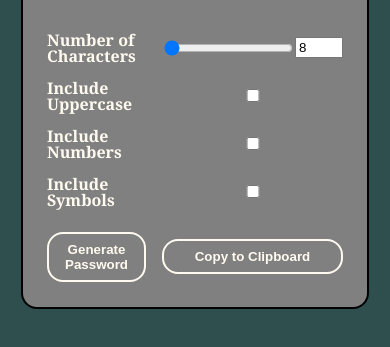
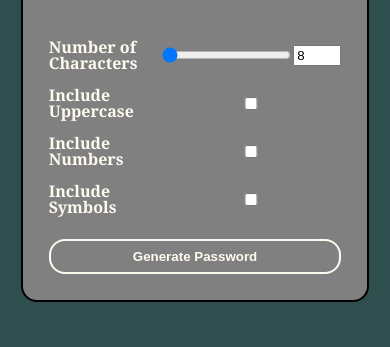
Before and after one commit to rschumaker6455/homework-3-passwordgenerator, a plain HTML site: page index.html in a window 390 px wide. Shown: the part 367-714 px from the top of the page. Drawn offline with Linux system fonts and the light colour scheme.

Commit message:
finished with no copy to clipboard

```diff
--- a/index.html
+++ b/index.html
@@ -32,7 +32,7 @@
             <input type="checkbox" id="includeSymbols">
 
             <button class="btn1" type="submit">Generate Password</button>
-            <button class="btn2" type="submit" onclick="copyToClipboard()">Copy to Clipboard</button>
+
 
         </form>
 
--- a/script.js
+++ b/script.js
@@ -5,6 +5,7 @@ var includeNumbersElement = document.getElementById('includeNumbers')
 var includeSymbolsElement = document.getElementById('includeSymbols')
 var form = document.getElementById('passwordGeneratorForm')
 var passwordDisplay = document.getElementById('passwordDisplay')
+var copy = document.getElementById('copyToClipboard')
 
 var LOWERCASE_CHAR_CODES = arrayFromLowToHigh(97, 122)
 var UPPERCASE_CHAR_CODES = arrayFromLowToHigh(65, 90)
@@ -30,6 +31,7 @@ form.addEventListener('submit', e => {
     passwordDisplay.innerText = password
 })
 
+
 function generatePassword(characterAmount, includeUppercase, includeNumbers, includeSymbols) {
     var charCodes = LOWERCASE_CHAR_CODES
     if (includeUppercase) charCodes = charCodes.concat(UPPERCASE_CHAR_CODES)
@@ -44,13 +46,7 @@ function generatePassword(characterAmount, includeUppercase, includeNumbers, inc
     return passwordCharacters.join('')
 }
 
-function copyToClipboard() {
-  var copyText = document.getElementById('passwordDisplay')
-  copyText.select()
-  copyText.setSelectionRange(0, 99999)
-  document.execCommand('copy')
-  alert('Copied the text: ' + copyText.value)
-}
+
 
 function arrayFromLowToHigh(low, high) {
     array = []
--- a/style.css
+++ b/style.css
@@ -64,7 +64,7 @@ label {
 }
 
 .btn1 {
-    grid-column: span 1;
+    grid-column: span 2;
     background-color: transparent;
     border: 2px solid floralwhite;
     color: floralwhite;
@@ -79,21 +79,6 @@ label {
     background-color: #ffffff33;
 }
 
-.btn2 {
-    grid-column: span 1;
-    background-color: transparent;
-    border: 2px solid floralwhite;
-    color: floralwhite;
-    padding: .5rem 1rem;
-    font-weight: bold;
-    border-radius: 1rem;
-    cursor: pointer;
-    margin-top: 5vh;
-}
-
-.btn2:hover {
-    background-color: #ffffff33;
-}
 
 @media (max-width: 700px) {
     .container {
@@ -139,19 +124,7 @@ label {
     }
 
     .btn1 {
-        grid-column: span 1;
-        background-color: transparent;
-        border: 2px solid floralwhite;
-        color: floralwhite;
-        padding: .5rem 1rem;
-        font-weight: bold;
-        border-radius: 1rem;
-        cursor: pointer;
-        margin-top: 1vh;
-    }
-
-    .btn2 {
-        grid-column: span 1;
+        grid-column: span 2;
         background-color: transparent;
         border: 2px solid floralwhite;
         color: floralwhite;
```
